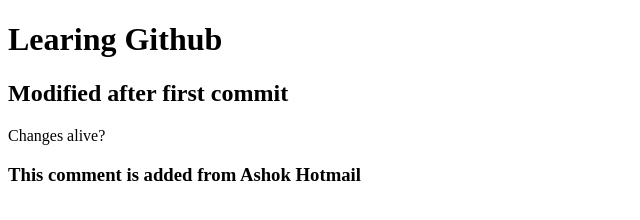
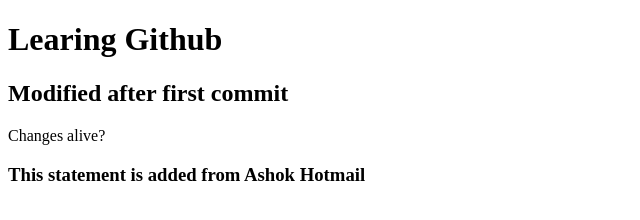
Before and after one commit to ashok-repository/GithubLearnings, a plain HTML site: page index.html in a window 1280 px wide. Shown: the full height of the page, 0-640 px from the left. Drawn offline with Linux system fonts and the light colour scheme.

Commit message:
Modification made from Ashok

```diff
--- a/index.html
+++ b/index.html
@@ -10,6 +10,6 @@
     <h1>Learing Github</h1>
     <h2>Modified after first commit</h2>
     Changes alive?
-    <h3>This comment is added from Ashok Hotmail</h3>
+    <h3>This statement is added from Ashok Hotmail</h3>
 </body>
 </html>
```
